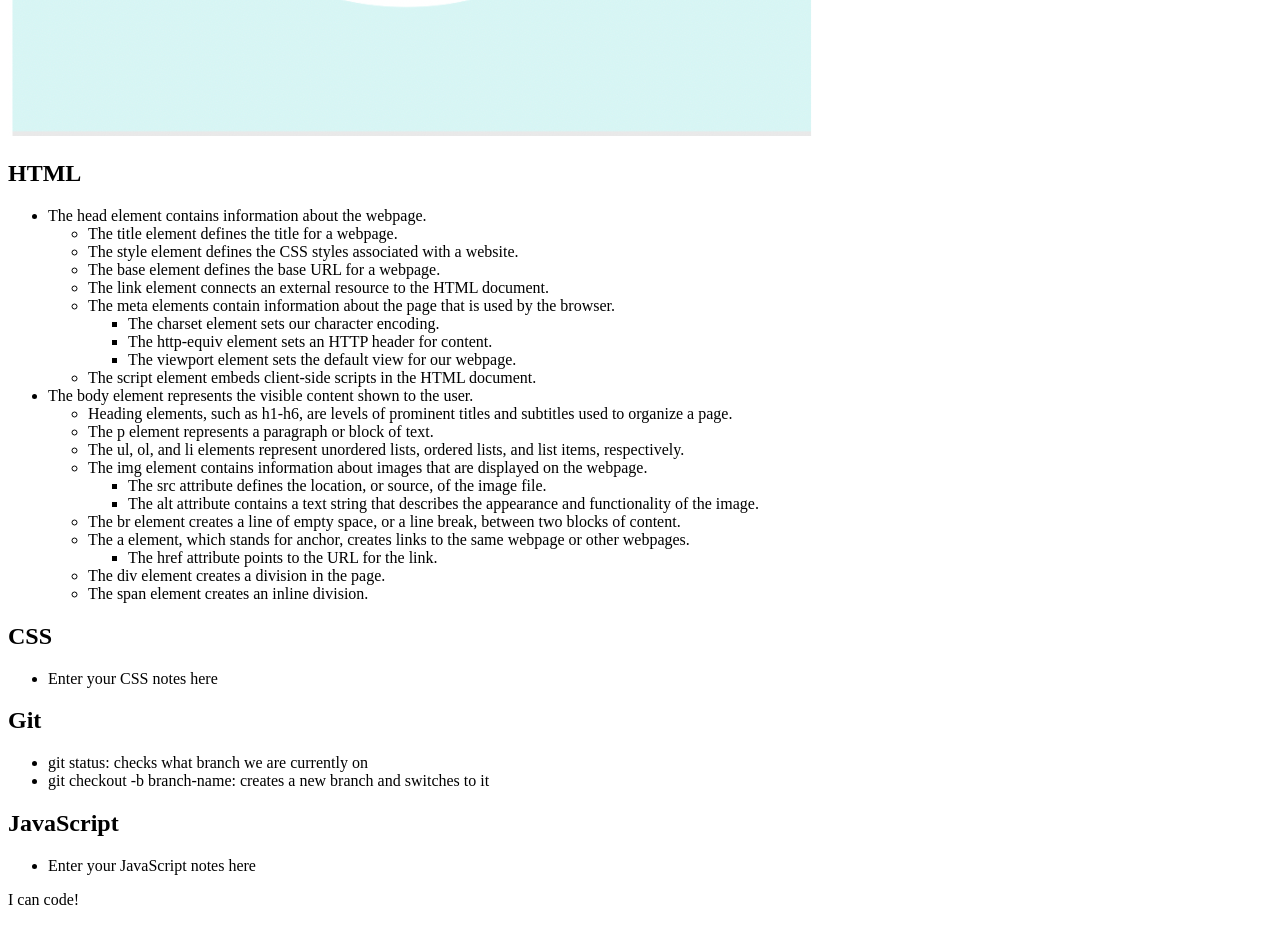
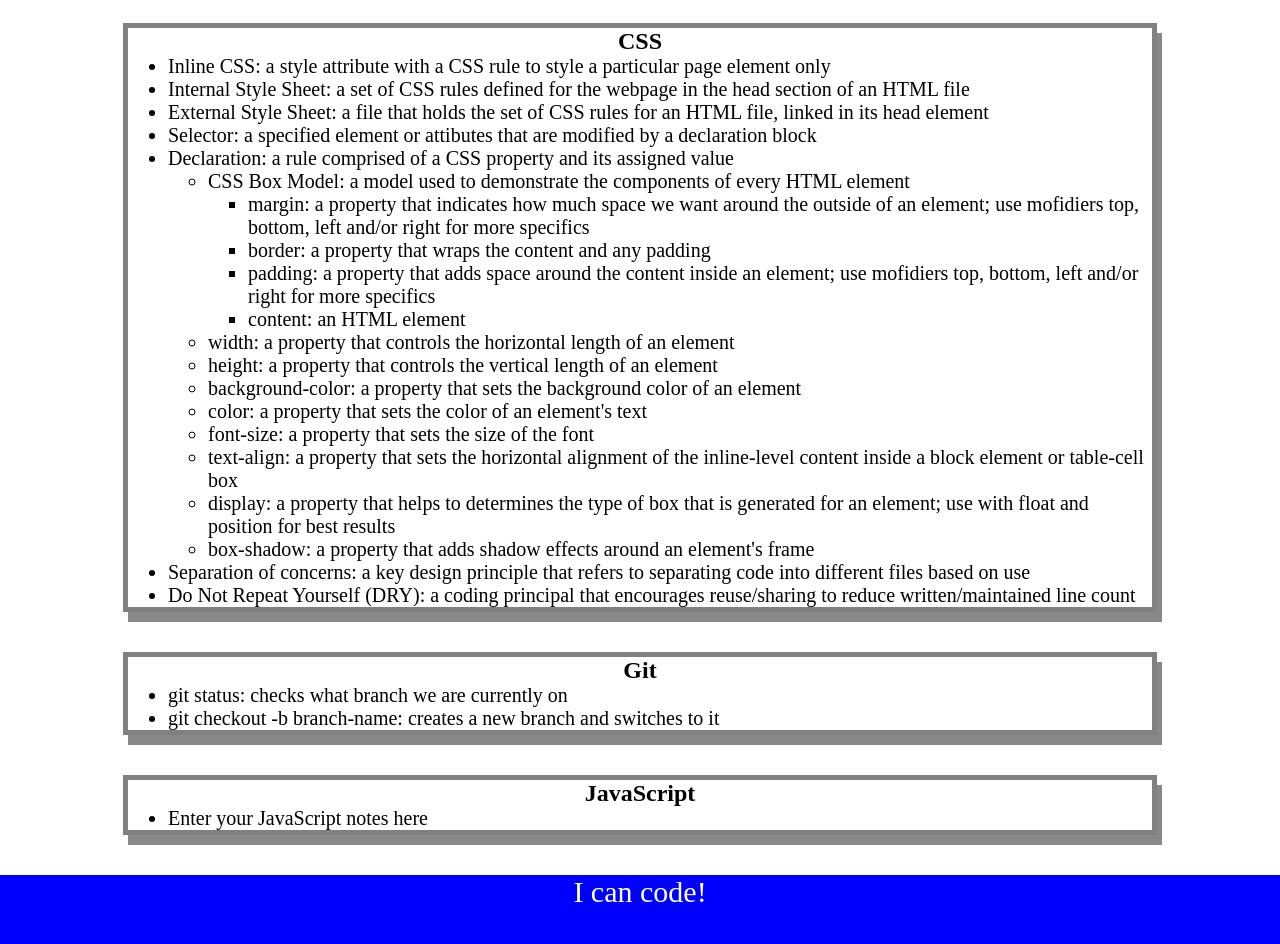
Before and after one commit to JPauldo/prework-study-guide, a plain HTML site: page prework-study-guide/index.html in a window 1280 px wide. Shown: the part 720-1664 px from the top of the page. Drawn offline with Linux system fonts and the light colour scheme.

Commit message:
added CSS to project

```diff
--- /dev/null
+++ b/prework-study-guide/assets/style.css
@@ -0,0 +1,42 @@
+* {
+    margin: 0;
+    padding: 0;
+}
+
+header,
+footer {
+    width: 100%;
+    height: 120px;
+    background-color: blue;
+    color: white;
+}
+
+h1,
+h2 {
+    text-align: center;
+}
+
+img {
+    display: block;
+    height: 50px;
+    width: 50px;
+    margin-left: auto;
+    margin-right: auto;
+}
+
+ul {
+    padding-left: 40px;
+    font-size: 20px;
+}
+
+p {
+    text-align: center;
+    font-size: 30px;
+}
+
+.card {
+    width: 80%;
+    margin: 40px auto;
+    border: 5px solid gray;
+    box-shadow: 5px 10px #888888;
+}
--- a/prework-study-guide/index.html
+++ b/prework-study-guide/index.html
@@ -4,6 +4,7 @@
     <meta charset="UTF-8" />
     <meta http-equiv="X-UA-Compatible" content="IE=edge" />
     <meta name="viewport" content="width=device-width, initial-scale=1.0" />
+    <link rel="stylesheet" href="./assets/style.css">
     <title>Prework Study Guide</title>
   </head>
   <body>
@@ -53,7 +54,30 @@
       <section class="card" id="css-section">
         <h2>CSS</h2>
         <ul>
-          <li>Enter your CSS notes here</li>
+          <li>Inline CSS: a style attribute with a CSS rule to style a particular page element only</li>
+          <li>Internal Style Sheet: a set of CSS rules defined for the webpage in the head section of an HTML file</li>
+          <li>External Style Sheet: a file that holds the set of CSS rules for an HTML file, linked in its head element</li>
+          <li>Selector: a specified element or attibutes that are modified by a declaration block</li>
+          <li>Declaration: a rule comprised of a CSS property and its assigned value</li>
+          <ul>
+            <li>CSS Box Model: a model used to demonstrate the components of every HTML element </li>
+            <ul>
+              <li>margin: a property that indicates how much space we want around the outside of an element; use mofidiers top, bottom, left and/or right for more specifics</li>
+              <li>border: a property that wraps the content and any padding</li>
+              <li>padding: a property that adds space around the content inside an element; use mofidiers top, bottom, left and/or right for more specifics</li>
+              <li>content: an HTML element </li>
+            </ul>
+            <li>width: a property that controls the horizontal length of an element</li>
+            <li>height: a property that controls the vertical length of an element</li>
+            <li>background-color: a property that sets the background color of an element</li>
+            <li>color: a property that sets the color of an element's text</li>
+            <li>font-size: a property that sets the size of the font</li>
+            <li>text-align: a property that sets the horizontal alignment of the inline-level content inside a block element or table-cell box</li>
+            <li>display: a property that helps to determines the type of box that is generated for an element; use with float and position for best results</li>
+            <li>box-shadow: a property that adds shadow effects around an element's frame</li>
+          </ul>
+          <li>Separation of concerns: a key design principle that refers to separating code into different files based on use</li>
+          <li>Do Not Repeat Yourself (DRY): a coding principal that encourages reuse/sharing to reduce written/maintained line count</li>
         </ul>
       </section>
 
```
